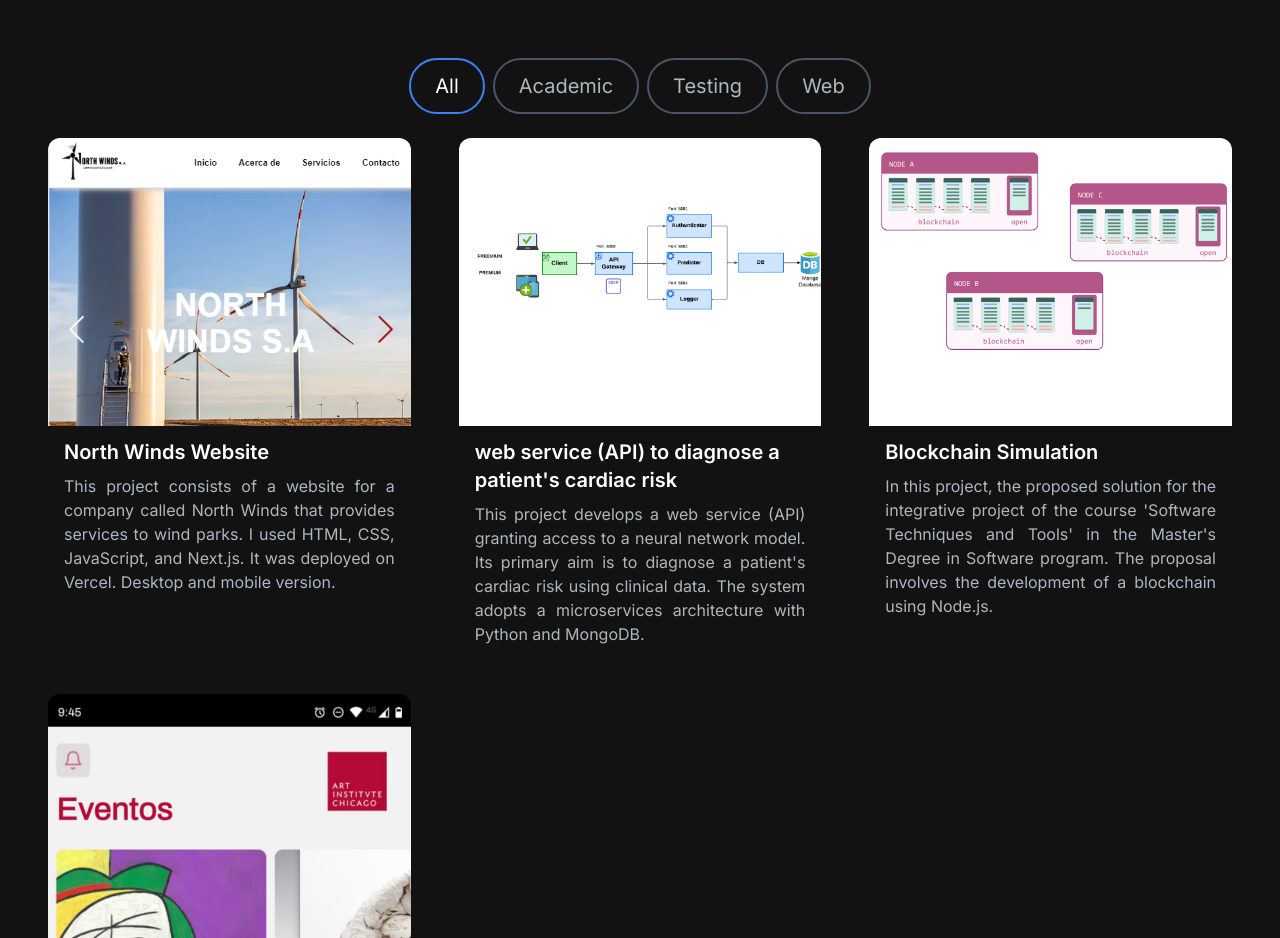
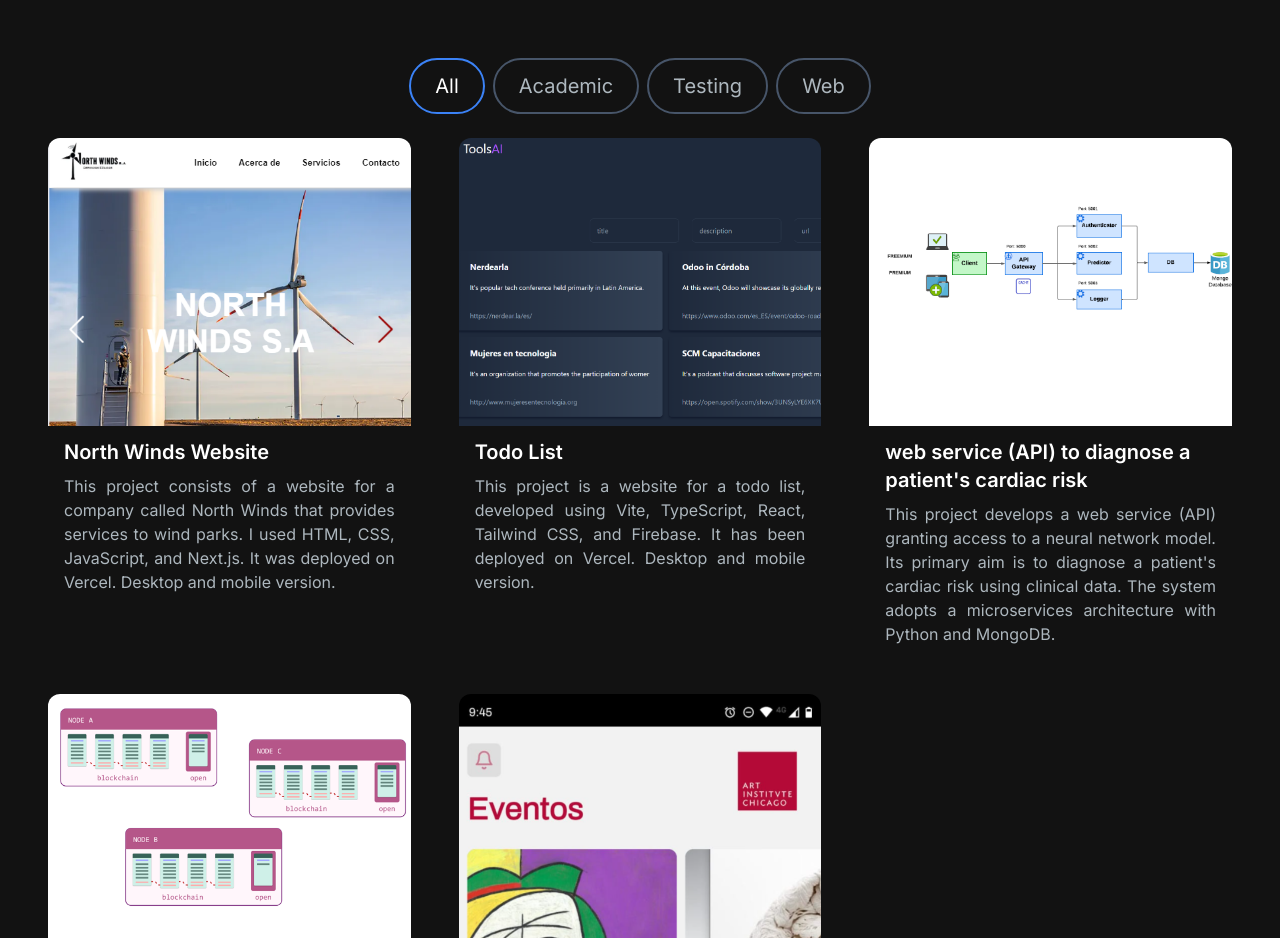
Before and after one commit to juliscrep/Portfolio-website, a Next.js app: page / in a window 1280 px wide. Shown: the part 2100-3038 px from the top of the page. Built offline with nearby package versions, Linux system fonts and the light colour scheme.

Commit message:
se agrega nuevo proyecto

```diff
--- a/app/components/ProjectsSection.jsx
+++ b/app/components/ProjectsSection.jsx
@@ -16,7 +16,16 @@ const projectsData = [
         previewUrl:"https://northwinds.vercel.app/",
     },
     {
-        id:2,
+      id:2,
+      title: "Todo List",
+      description:"This project is a website for a todo list, developed using Vite, TypeScript, React, Tailwind CSS, and Firebase. It has been deployed on Vercel. Desktop and mobile version.",
+      image: "/images/projects/toolAI.png",
+      tag: ["All","Web"],
+      gitUrl:"https://github.com/juliscrep/Todo-list-full-stack",
+      previewUrl:"https://todo-list-full-stack-project.vercel.app/",
+  },
+    {
+        id:3,
         title: "web service (API) to diagnose a patient's cardiac risk",
         description:"This project develops a web service (API) granting access to a neural network model. Its primary aim is to diagnose a patient's cardiac risk using clinical data. The system adopts a microservices architecture with Python and MongoDB.",
         image: "/images/projects/patientsCardiacRisk.png",
@@ -25,7 +34,7 @@ const projectsData = [
         previewUrl:"https://github.com/juliscrep/API-to-diagnose-a-patient-s-cardiac-risk.git",
     },
     {
-        id:3,
+        id:4,
         title: "Blockchain Simulation",
         description:"In this project, the proposed solution for the integrative project of the course 'Software Techniques and Tools' in the Master's Degree in Software program. The proposal involves the development of a blockchain using Node.js.",
         image: "/images/projects/blockchain.png",
@@ -34,7 +43,7 @@ const projectsData = [
         previewUrl:"https://github.com/juliscrep/Blockchain-Simulation.git",
     },
     {
-        id:4,
+        id:5,
         title: "Artic App",
         description:"In this project, I tested the 'Artic' mobile application. The application was designed to enhance the visitor experience by providing detailed information about exhibitions, event schedules, and activities that users could register for. Additionally, it allowed users to explore multimedia content related to works of art",
         image: "/images/projects/artic.png",
```
Also changed, not shown: public/images/projects/toolAI.png (added).
